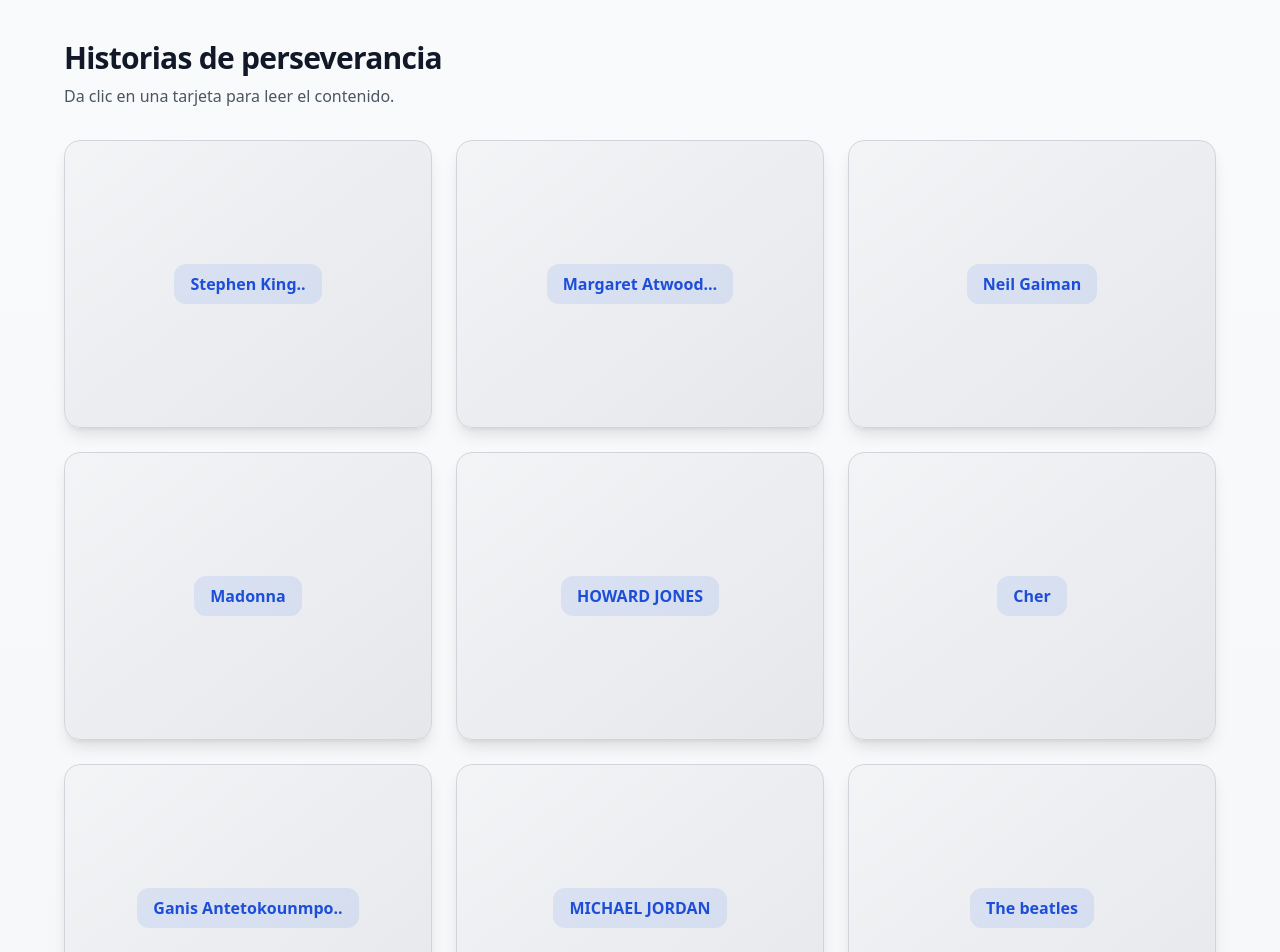
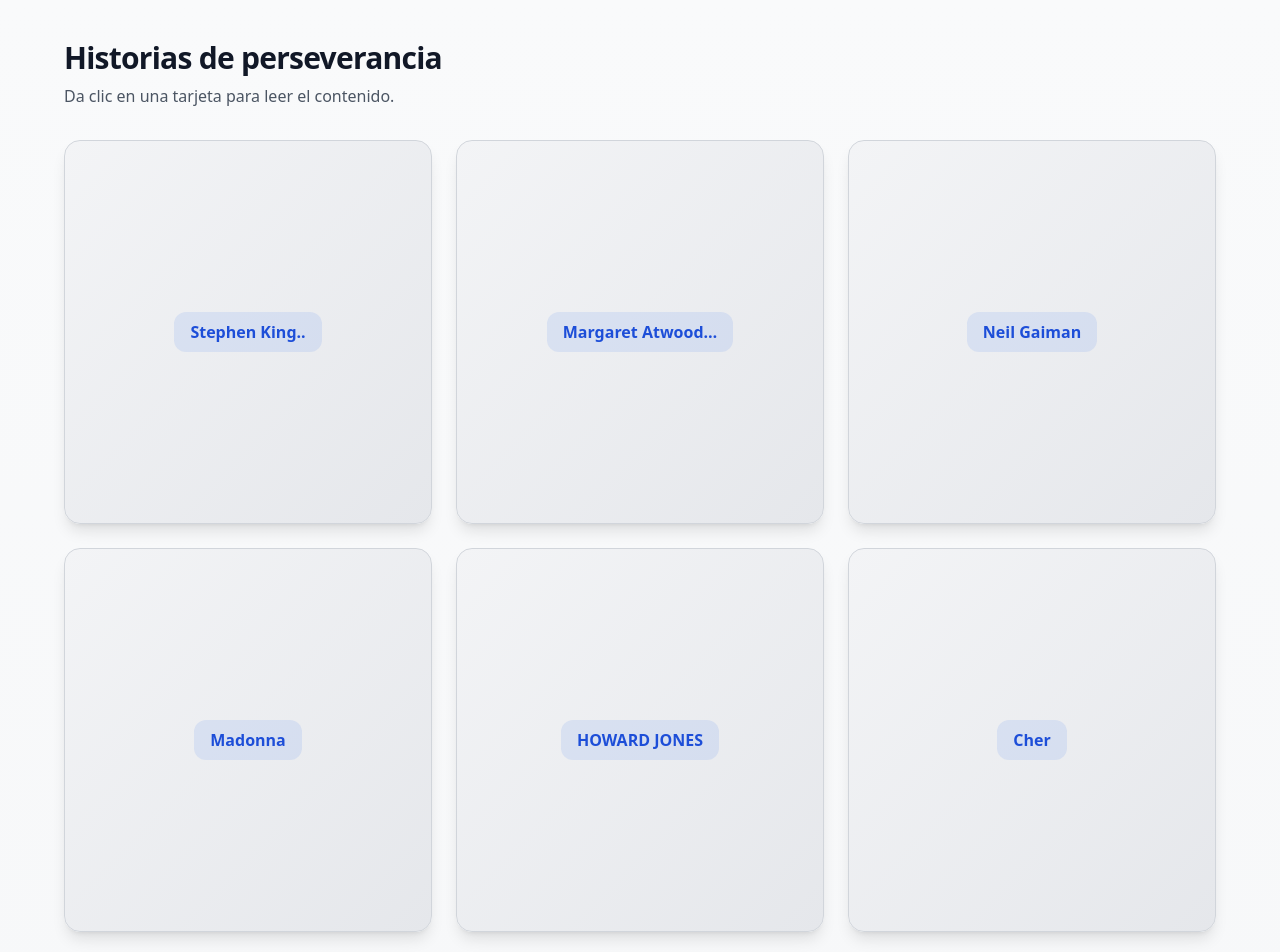
Before and after one commit to lmi-ado/lmi, a React (Vite) app in the folder flip-cards-vercel/: page / in a window 1280 px wide. Shown: the top 952 px of the page. Built offline with nearby package versions, Linux system fonts and the light colour scheme.

Commit message:
Update App.jsx

```diff
--- a/flip-cards-vercel/src/App.jsx
+++ b/flip-cards-vercel/src/App.jsx
@@ -14,11 +14,13 @@
 
   return (
     <div
-      className="group relative h-72 w-full cursor-pointer outline-none focus-visible:ring-2 focus-visible:ring-blue-500"
+      className="group relative h-96 w-full cursor-pointer outline-none focus-visible:ring-2 focus-visible:ring-blue-500"
       role="button"
       tabIndex={0}
       aria-pressed={flipped}
-      aria-label={`Tarjeta ${idx + 1}: ${title}. ${flipped ? "Mostrar título" : "Mostrar contenido"}`}
+      aria-label={`Tarjeta ${idx + 1}: ${title}. ${
+        flipped ? "Mostrar título" : "Mostrar contenido"
+      }`}
       onClick={toggle}
       onKeyDown={onKeyDown}
     >
@@ -36,8 +38,8 @@
           </div>
 
           {/* Reverso */}
-          <div className="absolute inset-0 flex items-center justify-center rounded-2xl bg-white text-gray-900 border border-blue-200 p-4 [transform:rotateY(180deg)] [backface-visibility:hidden] overflow-y-auto">
-            <div className="text-left space-y-2">
+          <div className="absolute inset-0 flex items-center justify-center rounded-2xl bg-white text-gray-900 border border-blue-200 p-4 [transform:rotateY(180deg)] [backface-visibility:hidden]">
+            <div className="text-left space-y-2 overflow-y-auto">
               {content.split(/\n+/).map((p, i) => (
                 <p key={i} className="text-sm leading-relaxed text-gray-700">
                   {p}
@@ -92,7 +94,8 @@
 Ella nunca trató de cambiarla.
 Y miren nada más dónde terminó… ganadora del Óscar, del Grammy, del Emmy
 Vendiendo millones de discos y llenando estadios.
-Esa voz grave que antes le cerraba puertas… fue la que terminó abriéndole todas.`
+Esa voz grave que antes le cerraba puertas… fue la que terminó abriéndole todas.
+A veces lo que nos dicen que es nuestra debilidad, en realidad es lo que nos hace únicos.`
     },
     {
       title: "Ganis Antetokounmpo..",
```
